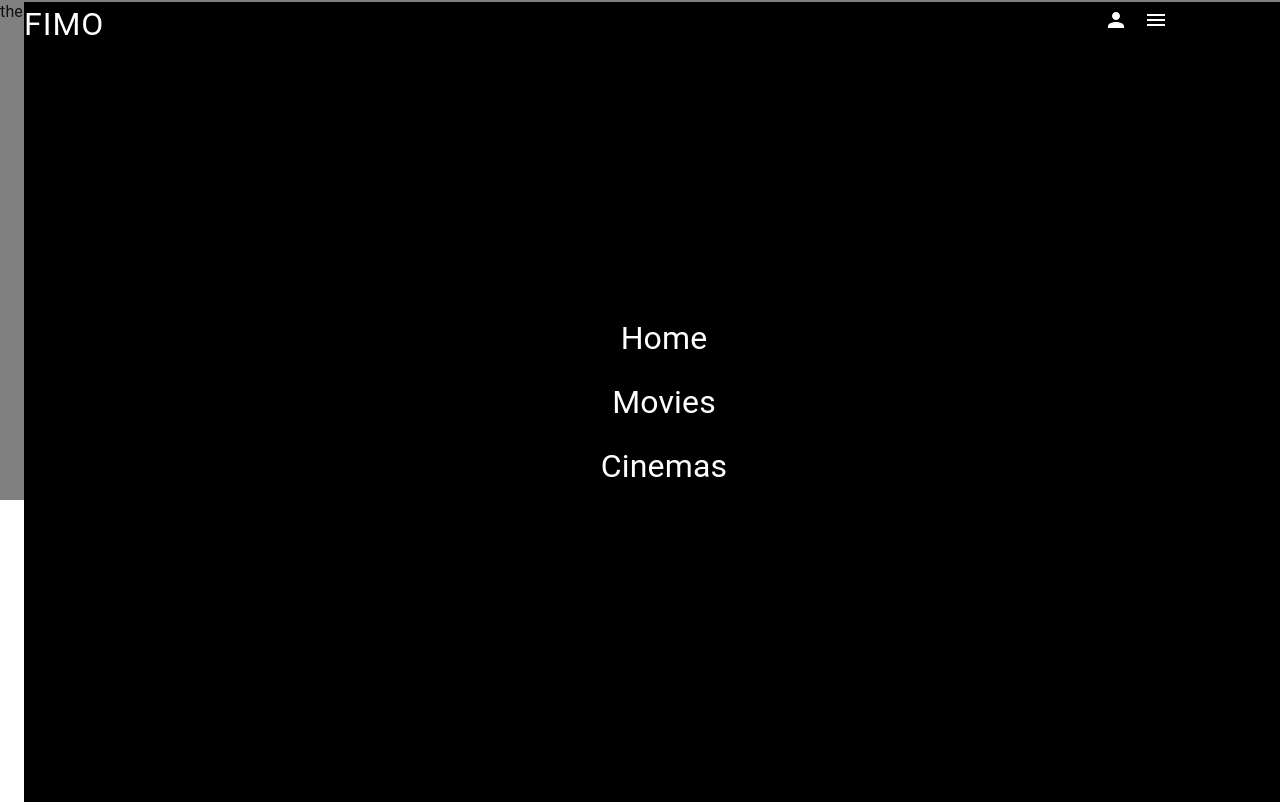
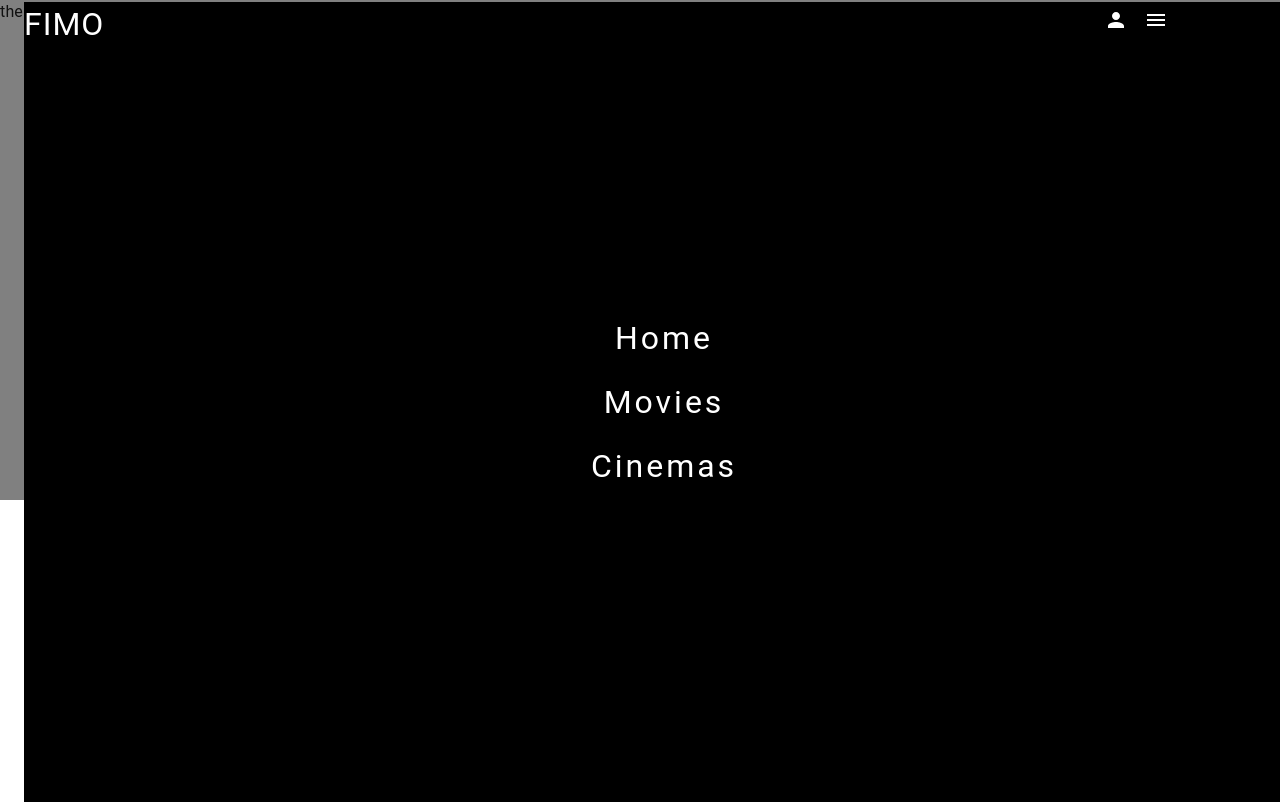
Before and after one commit to lyquita/MovieBooking, a React (Create React App) app in the folder movie-client/: page / in a window 1280 px wide. Both pictures are taken after a click on the button 1156 px from the left and 20 px from the top of the page. Shown: the top 802 px of the page. Built offline with nearby package versions, Linux system fonts and the light colour scheme.

Commit message:
add letter spacing

```diff
--- a/movie-client/src/layouts/components/Nav.tsx
+++ b/movie-client/src/layouts/components/Nav.tsx
@@ -66,7 +66,8 @@ const Nav = () => {
             justifyContent: "center",
             zIndex: 0,
             marginTop: '-2.4rem',
-            position: 'relative'
+            position: 'relative',
+            letterSpacing: '3px'
           }}
         >
           <Slide in={checked} direction="down" timeout={500}>
```
